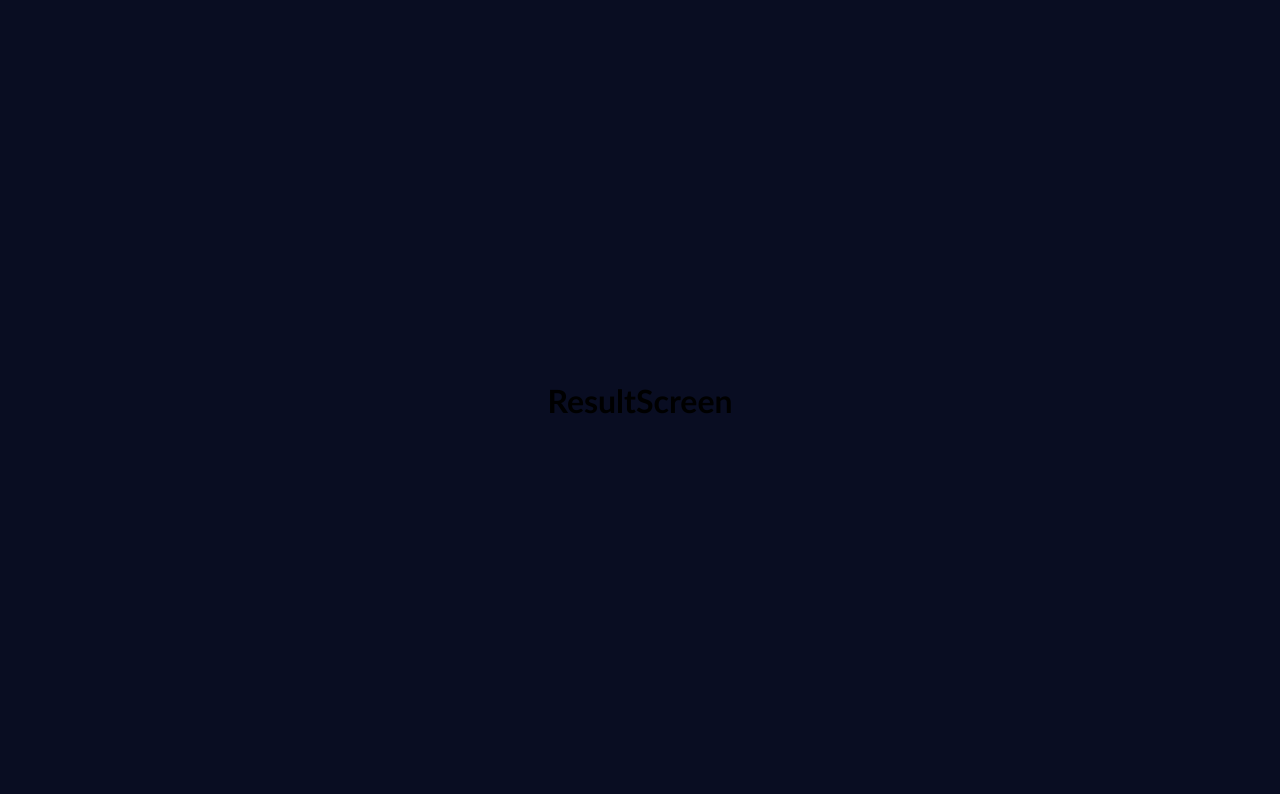
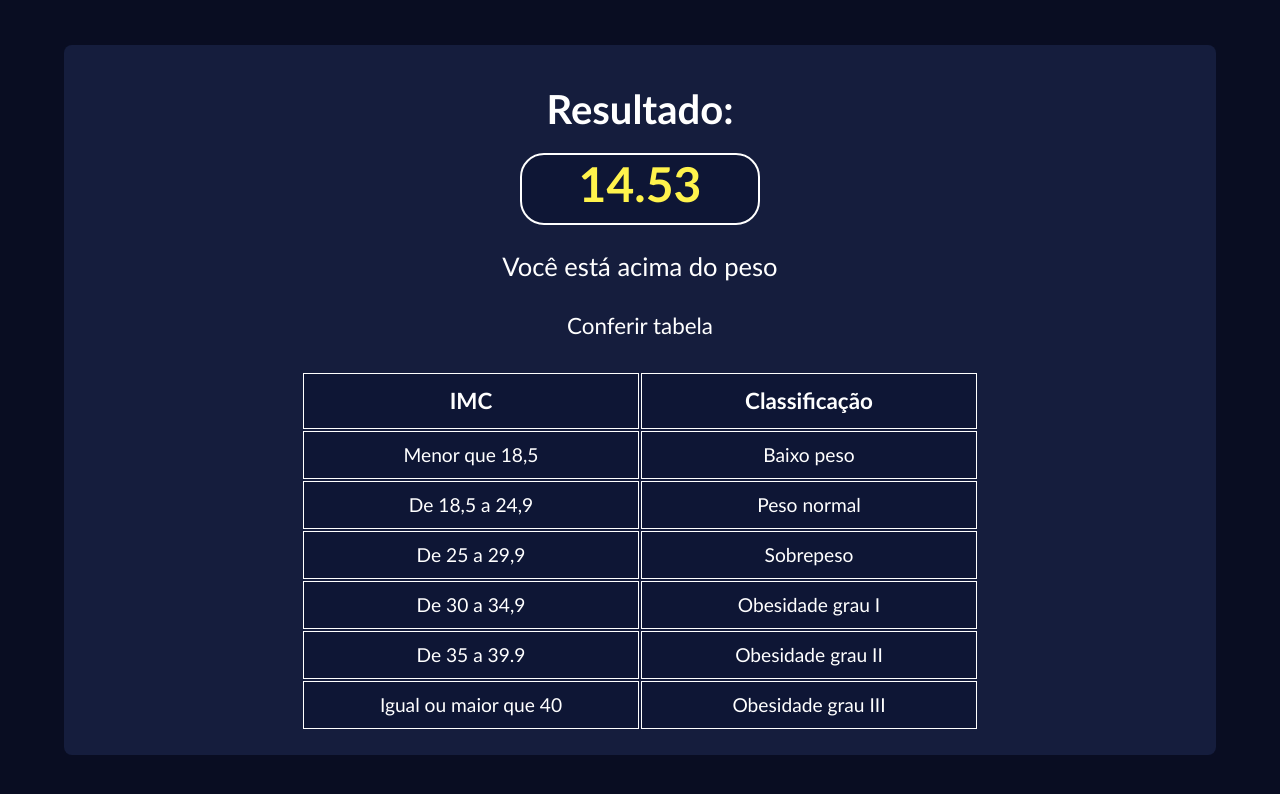
Before and after one commit to MickaelWenicio/React-IMC-Calculator, a React (Vite) app: page /result in a window 1280 px wide. Shown: the top 794 px of the page. Built offline with nearby package versions, Linux system fonts and the light colour scheme.

Commit message:
feat: result screen added (HTML & CSS)

```diff
--- a/src/components/FinalScreen/FinalScreen.css
+++ b/src/components/FinalScreen/FinalScreen.css
@@ -0,0 +1,107 @@
+#resultDiv{
+    display: flex;
+    flex-direction: column;
+    align-items: center;
+    justify-content: center;
+    background-color: #151d3d;
+    margin: 0.2em;
+    border-radius: .5em;
+    width: 90vw;
+}
+
+#infos{
+    display: flex;
+    flex-direction: column;
+    align-items: center;
+    justify-content: center;
+    padding-top: 2.5em;
+    padding-right: 2.5em;
+    padding-left: 2.5em;
+    padding-bottom: 0.5em;
+}
+
+#resultDiv h1{
+    margin-top: 0;
+    margin-bottom: .5em;
+    color: #fff;
+    font-size: 2.5em;
+}
+
+#resultDiv span {
+    color: #fff;
+    font-size: 1.6em;
+    margin-top: 1em;
+}
+
+#resultDiv p {
+    color: rgb(255, 243, 76);
+    font-size: 3em;
+    font-weight: bold;
+}
+
+#infos > p {
+    background-color: #0e1635;
+    width: 5em;
+    height: 1.5em;
+    border-radius: .5em;
+    border: solid 2px #fff;
+    text-align: center;
+}
+
+#resultDiv button {
+    color: white;
+    background-color: transparent;
+    border: none;
+    margin-top: 1em;
+    margin-bottom: .3em;
+    padding: 0;
+    cursor: pointer;
+    width: 8em;
+    height: 2em;
+    border-radius: 8em;
+    font-size: 1.4em;
+    transition: all 0.5s ease;
+}
+
+#resultDiv button:hover {
+    color: white;
+    background-color: #0e1635;
+    border: none;
+    margin-top: 1em;
+    margin-bottom: .3em;
+    padding: 0;
+    width: 8em;
+    height: 2em;
+    border-radius: 8em;
+}
+
+#tableDiv{
+    display: flex;
+    justify-content: center;
+    width: 100%;
+    margin-bottom: 1em;
+    padding: .5em;
+}
+
+
+td{
+    color: #fff;
+    text-align: center;
+    font-size: 1.2em;
+    width:15em;
+    height: 2.5em;
+    border: solid white 1px;
+}
+
+th {
+    color: #fff;
+    text-align: center;
+    font-size: 1.4em;
+    width: 15em;
+    height: 2.5em;
+    border: solid white 1px;
+}
+
+tr{
+    background-color: #0e1635;
+}
--- a/src/components/FinalScreen/FinalScreen.jsx
+++ b/src/components/FinalScreen/FinalScreen.jsx
@@ -1,9 +1,51 @@
 import React from 'react'
+import './FinalScreen.css'
 
 const FinalScreen = () => {
   return (
-    <div>
-      <h1>ResultScreen</h1>
+    <div id='resultDiv'>
+      <div id='infos'>
+        <h1>Resultado:</h1>
+        <p>14.53</p>
+        <span>Você está acima do peso</span>
+        <button>Conferir tabela</button>
+      </div>
+      <div id='tableDiv'>
+        <table>
+          <thead>
+            <tr>
+              <th>IMC</th>
+              <th>Classificação</th>
+            </tr>
+          </thead>
+          <tbody>
+            <tr>
+              <td>Menor que 18,5</td>
+              <td>Baixo peso</td>
+            </tr>
+            <tr>
+              <td>De 18,5 a 24,9</td>
+              <td>Peso normal</td>
+            </tr>
+            <tr>
+              <td>De 25 a 29,9</td>
+              <td>Sobrepeso</td>
+            </tr>
+            <tr>
+              <td>De 30 a 34,9</td>
+              <td>Obesidade grau I</td>
+            </tr>
+            <tr>
+              <td>De 35 a 39.9</td>
+              <td>Obesidade grau II</td>
+            </tr>
+            <tr>
+              <td>Igual ou maior que 40</td>
+              <td>Obesidade grau III</td>
+            </tr>
+          </tbody>
+        </table>
+      </div>
     </div>
   )
 }
--- a/src/components/InitialScreen/InitialScreen.jsx
+++ b/src/components/InitialScreen/InitialScreen.jsx
@@ -1,7 +1,13 @@
 import React from 'react'
 import './InitialScreen.css'
+import { useNavigate } from 'react-router-dom'
 
 const InitialScreen = () => {
+    const navigate = useNavigate()
+    const handleCalculateClick = () => {
+
+        navigate('/result');
+    };
   return (
     <div id='mainDiv'>
         <h1>Calculadora de IMC</h1>
@@ -15,7 +21,7 @@ const InitialScreen = () => {
                 <input type="number" placeholder='exemplo: 180cm'/>
             </label>
             <div>
-                <button id='submit' type="submit">CALCULAR</button>
+                <button id='submit' type="button" onClick={handleCalculateClick}>CALCULAR</button>
                 <button id='reset' type="reset">LIMPAR</button>
             </div>
 
```
